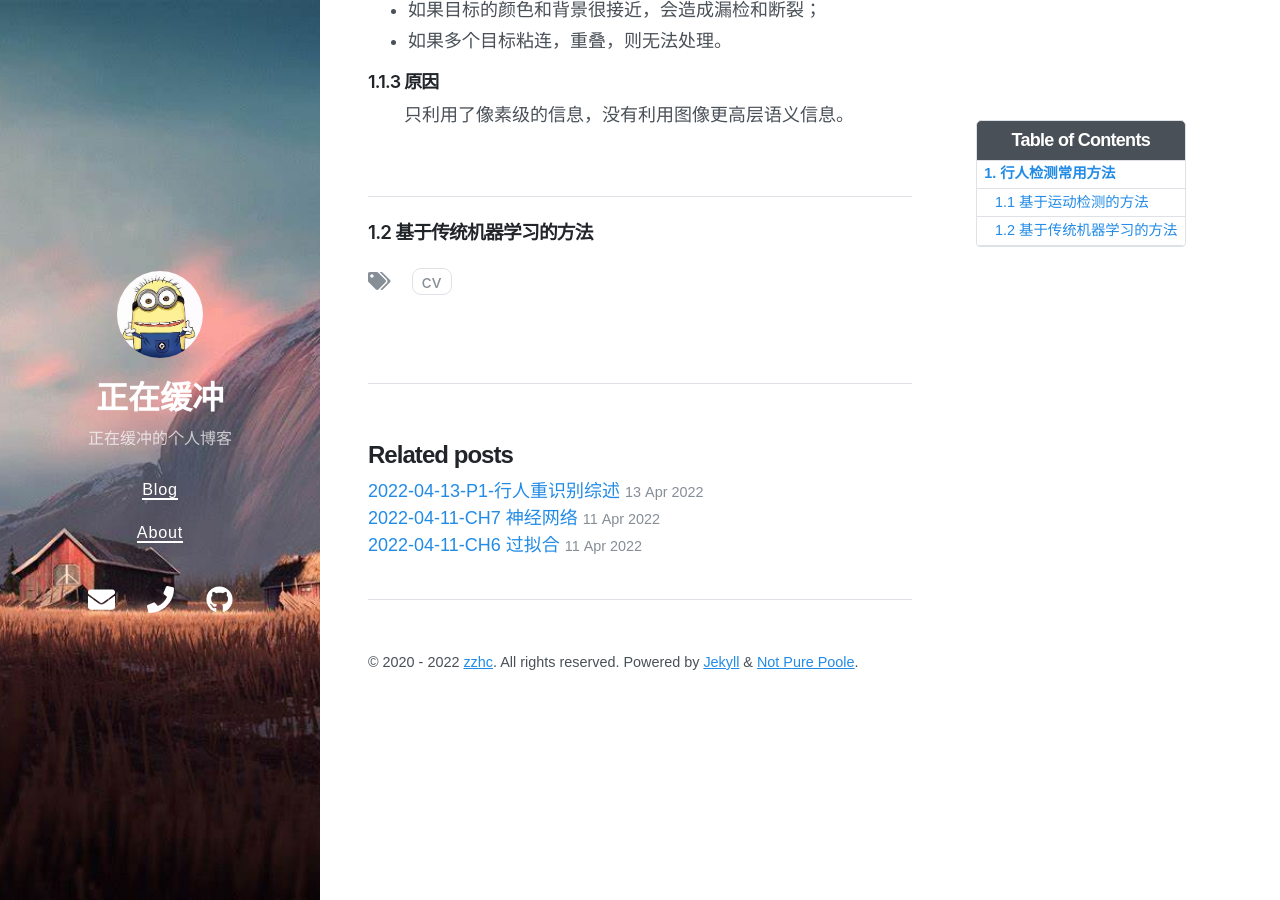
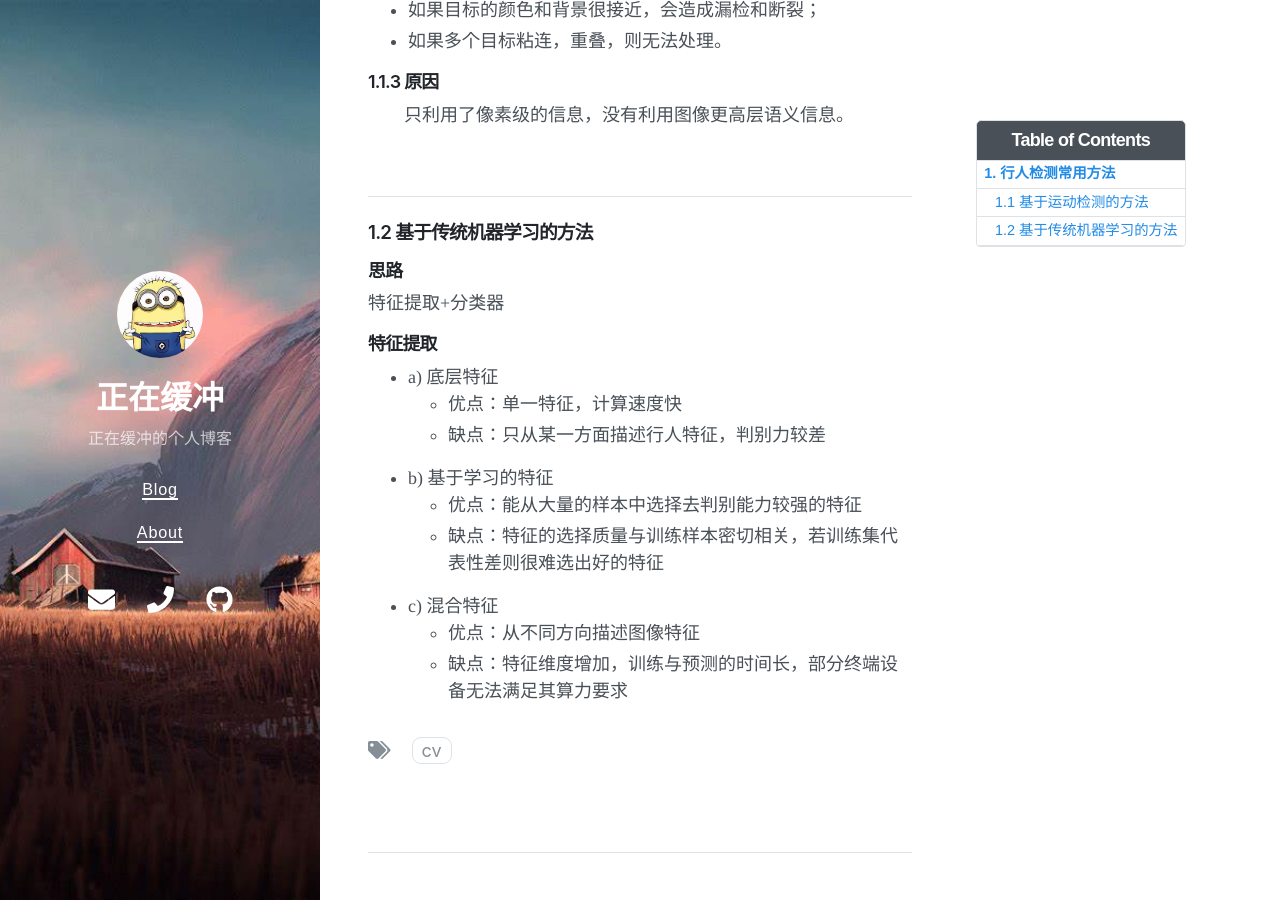
Before and after one commit to Zzhc3321/personal-blog.github.io, a Jekyll site: the page built from _posts/2022-04-13-P2-行人检测综述.md, in a window 1280 px wide and 900 px high, scrolled down 492 px. Built offline with Jekyll 4.4.1, drawn with Linux system fonts in a browser that asks for light colours; nearby versions of some CDN libraries.

Commit message:
修改文件: _posts/2022-04-13-P2-行人检测综述.md

```diff
--- a/_posts/2022-04-13-P2-行人检测综述.md
+++ b/_posts/2022-04-13-P2-行人检测综述.md
@@ -34,3 +34,19 @@ author: zzhc
 ***
 
 ### 1.2 基于传统机器学习的方法
+
+#### 思路
+特征提取+分类器
+
+#### 特征提取
+- a) 底层特征
+    - 优点：单一特征，计算速度快
+    - 缺点：只从某一方面描述行人特征，判别力较差
+
+- b) 基于学习的特征
+    - 优点：能从大量的样本中选择去判别能力较强的特征
+    - 缺点：特征的选择质量与训练样本密切相关，若训练集代表性差则很难选出好的特征
+
+- c) 混合特征
+    - 优点：从不同方向描述图像特征
+    - 缺点：特征维度增加，训练与预测的时间长，部分终端设备无法满足其算力要求
```
